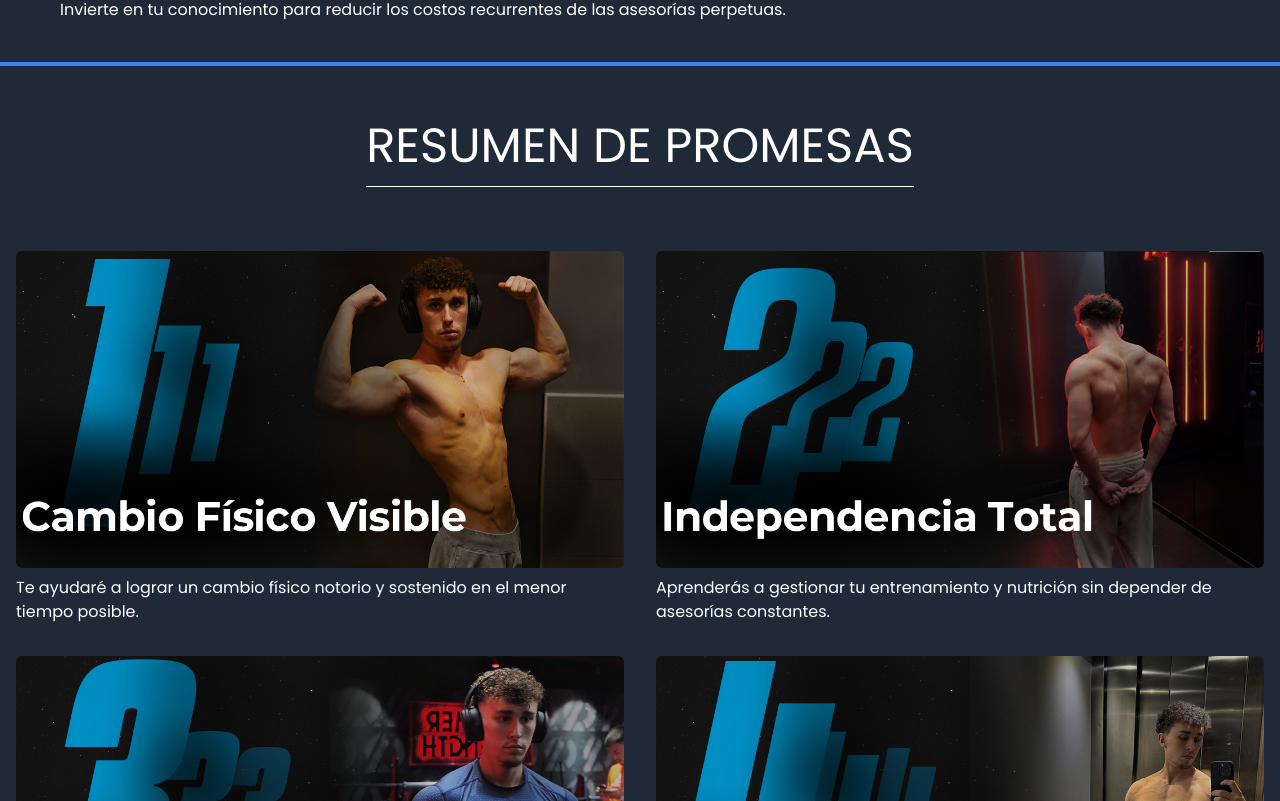
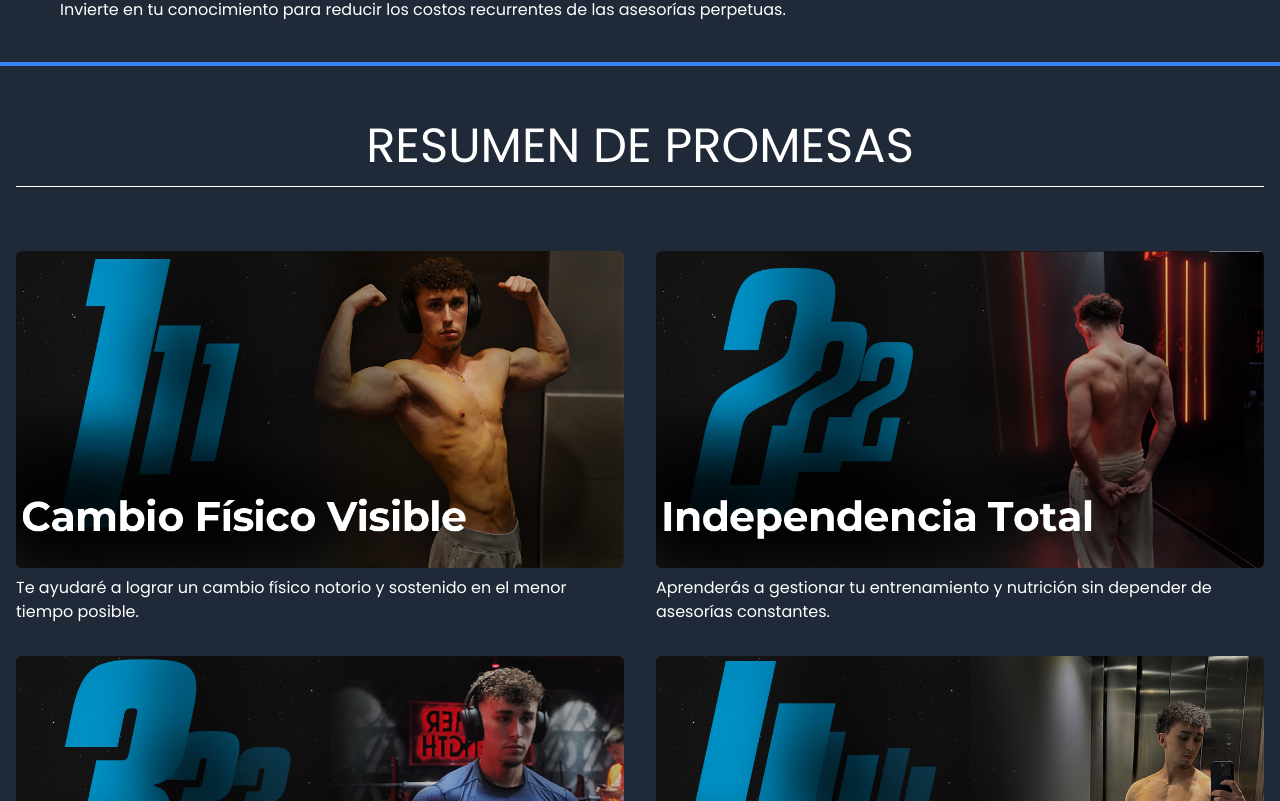
Before and after one commit to Maticaba99/catroux-fit, a Next.js app: page / in a window 1280 px wide. Shown: the part 1939-2740 px from the top of the page. Built offline with nearby package versions, Linux system fonts and the light colour scheme.

Commit message:
Update pro.tsx

```diff
--- a/src/app/components/pro.tsx
+++ b/src/app/components/pro.tsx
@@ -5,7 +5,7 @@ import "@fontsource/poppins";
 function Features() {
   return (
     <div className="bg-gray-800 py-14">
-      <div className="max-w-7xl mx-auto px-4 flex flex-col items-center">
+      <div className="max-w-7xl mx-auto px-4 ">
         <div style={{ fontFamily: "Poppins, sans-serif" }}>
           <h2 className="text-3xl md:text-4xl lg:text-5xl text-center text-white pb-4">
             RESUMEN DE PROMESAS{" "}
@@ -115,7 +115,7 @@ function Features() {
 "
           >
             <button
-              className="          bg-blue-700 text-white font-semibold py-5 px-8 rounded-full
+              className="flex flex-col items-center          bg-blue-700 text-white font-semibold py-5 px-8 rounded-full
           shadow-[0_0_60px_20px_rgba(0,128,255,0.6)]
           transform transition-all duration-300
           hover:scale-105
```
